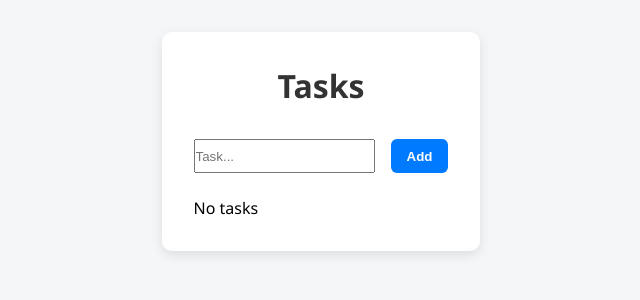
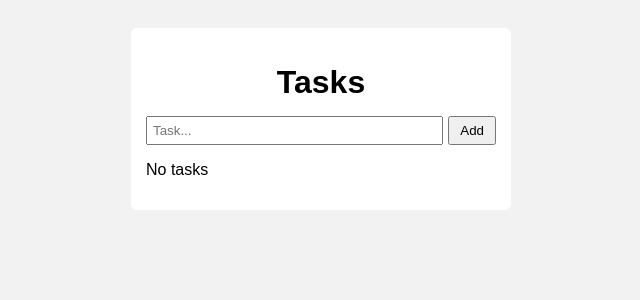
Before and after one commit to Abdelrahman-Elfiky/task-tracker, a React (Vite) app: page / in a window 1280 px wide. Shown: the top 300 px of the page, without its empty margins (319-959 px from the left). Built offline with nearby package versions, Linux system fonts and the light colour scheme.

Commit message:
Update index.css

```diff
--- a/src/index.css
+++ b/src/index.css
@@ -1,106 +1,48 @@
-/* Reset عام */
-* {
-  box-sizing: border-box;
-  margin: 0;
-  padding: 0;
+body {
+  font-family: Arial, sans-serif;
+  background: #f2f2f2;
+  display: flex;
+  justify-content: center;
+  padding: 20px;
 }
 
-/* جسم الصفحة */
-body {
-  font-family: 'Segoe UI', Tahoma, Geneva, Verdana, sans-serif;
-  background-color: #f4f6f8;
-  padding: 2rem;
-  display: flex;
-  justify-content: center;
+.container {
+  background: #fff;
+  padding: 15px;
+  width: 350px;
+  border-radius: 6px;
 }
 
-/* الحاوية العامة */
-.container {
-  background-color: #ffffff;
-  padding: 2rem;
-  border-radius: 10px;
-  box-shadow: 0 4px 12px rgba(0, 0, 0, 0.1);
-  width: 100%;
-  max-width: 600px;
+h1 {
+  text-align: center;
+  margin-bottom: 15px;
 }
 
-/* العنوان */
-.container h1 {
-  text-align: center;
-  margin-bottom: 2rem;
-  color: #333;
+form {
+  display: flex;
+  gap: 5px;
+  margin-bottom: 10px;
 }
 
-/* فورم المهام */
-form {
-  display: flex;
-  gap: 1rem;
-  margin-bottom: 1.5rem;
-}
-
-input[type="text"] {
+input {
   flex: 1;
-  padding: 0.6rem;
-  border: 1px solid #ccc;
-  border-radius: 6px;
-  font-size: 1rem;
+  padding: 5px;
 }
 
 button {
-  padding: 0.6rem 1rem;
-  background-color: #007bff;
-  border: none;
-  color: white;
-  border-radius: 6px;
+  padding: 5px 10px;
   cursor: pointer;
-  font-weight: bold;
-  transition: background-color 0.2s;
 }
 
-button:hover {
-  background-color: #0056b3;
+.task {
+  display: flex;
+  justify-content: space-between;
+  background: #eee;
+  padding: 5px;
+  margin-bottom: 5px;
 }
 
-/* عنصر المهمة */
-.task-item {
-  display: flex;
-  justify-content: space-between;
-  align-items: center;
-  background-color: #fafafa;
-  padding: 0.75rem 1rem;
-  border: 1px solid #ddd;
-  border-radius: 6px;
-  margin-bottom: 0.75rem;
+.task.done span {
+  text-decoration: line-through;
+  color: gray;
 }
-
-.task-item span {
-  flex: 1;
-  font-size: 1rem;
-  color: #333;
-}
-
-.task-item.completed {
-  background-color: #e1f0e1; /* لون خفيف أخضر */
-  border-left: 5px solid #28a745;
-}
-
-.task-item.completed span {
-  text-decoration: line-through;
-  color: #6c757d;
-}
-
-.task-item.pending {
-  background-color: #fff3cd; /* لون خفيف أصفر */
-  border-left: 5px solid #ffc107;
-}
-
-.task-item.pending span {
-  font-weight: bold;
-  color: #212529;
-}
-
-.task-item button {
-  margin-left: 0.5rem;
-  font-size: 0.85rem;
-  padding: 0.4rem 0.6rem;
-}
```
